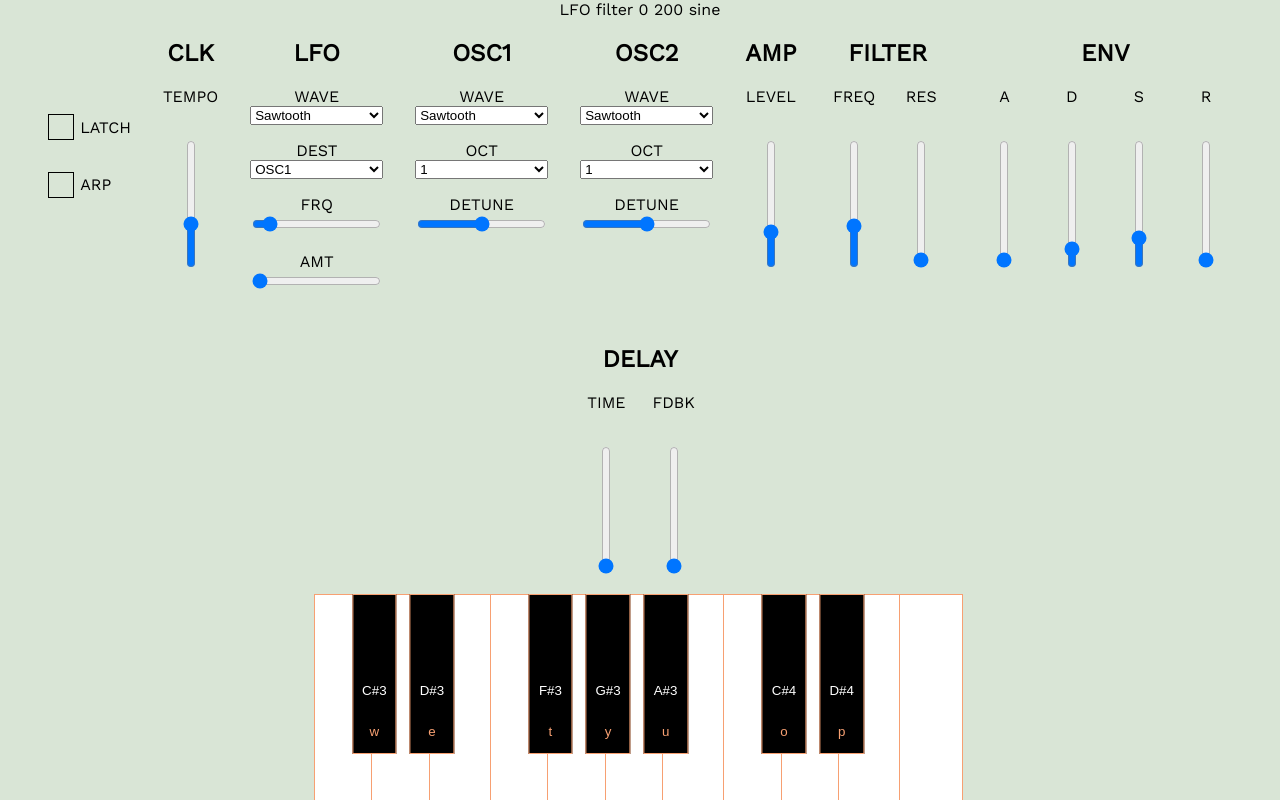
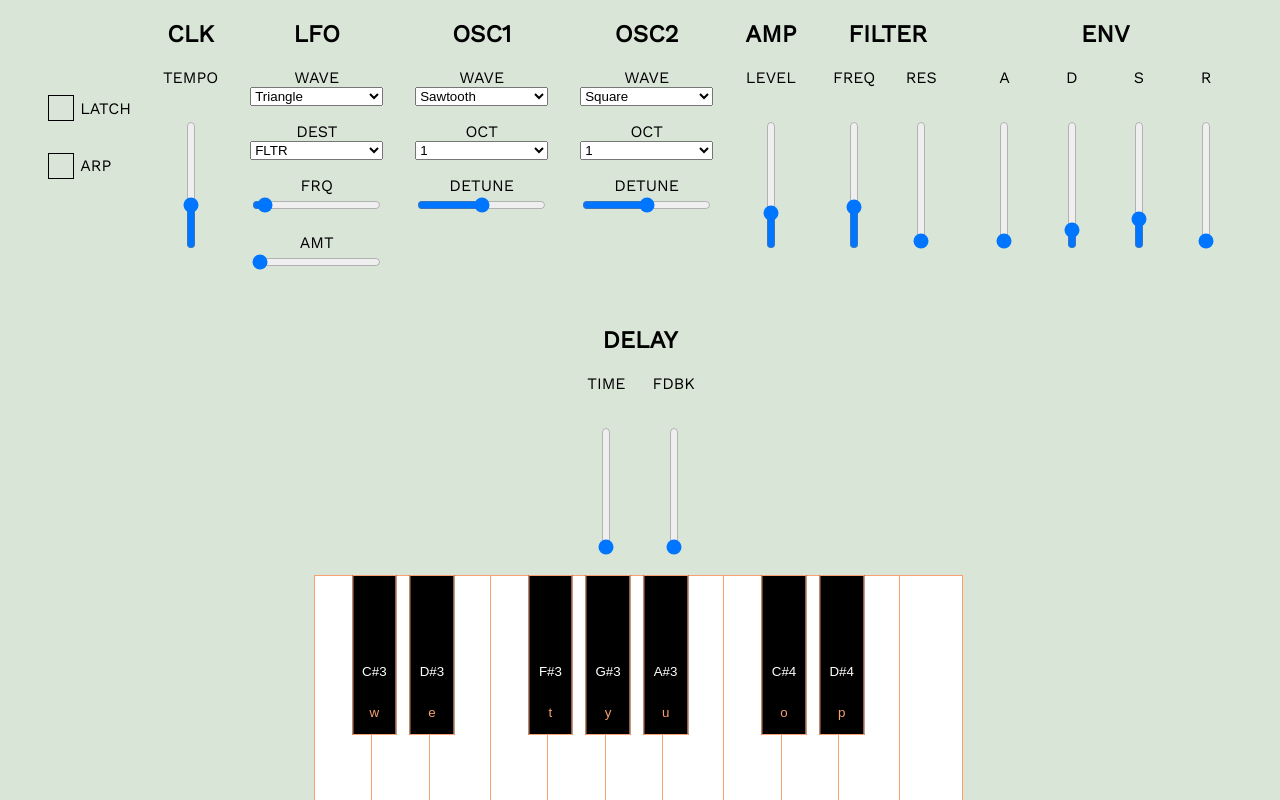
Before and after one commit to cicadasound/hello-synthesizer, a React (Create React App) app: page / in a window 1280 px wide. Shown: the top 800 px of the page. Built offline with nearby package versions, Linux system fonts and the light colour scheme.

Commit message:
Adding LFO

```diff
--- a/src/components/Clock.js
+++ b/src/components/Clock.js
@@ -21,7 +21,7 @@ export function Clock({clock, title, onChange}) {
             max="240"
             step="1"
             value={clock.tempo}
-            onChange={(event) => handleChange('tempo', event.target.value)}
+            onChange={(value) => handleChange('tempo', value)}
           />
         </div>
       </div>
--- a/src/components/Delay.js
+++ b/src/components/Delay.js
@@ -20,7 +20,7 @@ export function Delay({title, delay, onChange}) {
             max="1"
             step="0.1"
             value={delay.time}
-            onChange={(event) => handleChange('time', event.target.value)}
+            onChange={(value) => handleChange('time', value)}
             vertical
           />
         </div>
@@ -31,7 +31,7 @@ export function Delay({title, delay, onChange}) {
             max="1"
             step="0.1"
             value={delay.feedback}
-            onChange={(event) => handleChange('feedback', event.target.value)}
+            onChange={(value) => handleChange('feedback', value)}
             vertical
           />
         </div>
--- a/src/components/Filter.js
+++ b/src/components/Filter.js
@@ -21,7 +21,7 @@ export function Filter({title, filter, onChange}) {
             max="5000"
             step="100"
             value={filter.frequency}
-            onChange={(event) => handleChange('frequency', event.target.value)}
+            onChange={(value) => handleChange('frequency', value)}
           />
         </div>
         <div className="control">
@@ -32,7 +32,7 @@ export function Filter({title, filter, onChange}) {
             max="10"
             step="0.5"
             value={filter.q}
-            onChange={(event) => handleChange('q', event.target.value)}
+            onChange={(value) => handleChange('q', value)}
           />
         </div>
       </div>
--- a/src/components/LFO.js
+++ b/src/components/LFO.js
@@ -9,6 +9,36 @@ export function LFO({title, lfo, onChange}) {
     onChange(newLFO);
   };
 
+  const waveOptions = [
+    {
+      name: 'Triangle',
+      value: 'triangle',
+    },
+    {
+      name: 'Sine',
+      value: 'sine',
+    },
+    {
+      name: 'Square',
+      value: 'square',
+    },
+  ];
+
+  const destinationOptions = [
+    {
+      name: 'FLTR',
+      value: 'filter',
+    },
+    {
+      name: 'OSC1',
+      value: 'osc1',
+    },
+    {
+      name: 'OSC2',
+      value: 'osc2',
+    },
+  ];
+
   return (
     <section className="controls-section">
       <h2>{title}</h2>
@@ -16,45 +46,53 @@ export function LFO({title, lfo, onChange}) {
         <div className="control">
           <label>WAVE</label>
           <select
-            selected={lfo.type}
+            value={lfo.type}
             onChange={(event) => handleChange('type', event.target.value)}
           >
-            <option value="sawtooth">Sawtooth</option>
-            <option value="square">Square</option>
-            <option value="sine">Sine</option>
+            {waveOptions.map(({value, name}) => {
+              return (
+                <option key={value} value={value}>
+                  {name}
+                </option>
+              );
+            })}
           </select>
         </div>
         <div className="control">
           <label>DEST</label>
           <select
-            selected={lfo.destination}
+            value={lfo.destination}
             onChange={(event) =>
               handleChange('destination', event.target.value)
             }
           >
-            <option value="osc1">OSC1</option>
-            <option value="osc2">OSC2</option>
-            <option value="filter">FLTR</option>
+            {destinationOptions.map(({value, name}) => {
+              return (
+                <option key={value} value={value}>
+                  {name}
+                </option>
+              );
+            })}
           </select>
         </div>
         <div className="control">
           <label>FRQ</label>
           <RangeSlider
-            min="20"
-            max="2000"
-            step="20"
+            min="0.1"
+            max="20"
+            step="0.1"
             value={lfo.frequency}
-            onChange={(event) => handleChange('frequency', event.target.value)}
+            onChange={(value) => handleChange('frequency', value)}
           />
         </div>
         <div className="control">
           <label>AMT</label>
           <RangeSlider
             min="0"
-            max="1"
-            step="0.05"
+            max="10000"
+            step="100"
             value={lfo.level}
-            onChange={(event) => handleChange('level', event.target.value)}
+            onChange={(value) => handleChange('level', value)}
           />
         </div>
       </div>
--- a/src/components/Oscillator.js
+++ b/src/components/Oscillator.js
@@ -9,6 +9,44 @@ export function Oscillator({title, osc, onChange}) {
     onChange(newOsc);
   };
 
+  const waveOptions = [
+    {
+      name: 'Sawtooth',
+      value: 'sawtooth',
+    },
+    {
+      name: 'Square',
+      value: 'square',
+    },
+    {
+      name: 'Sine',
+      value: 'sine',
+    },
+    {
+      name: 'Triangle',
+      value: 'triangle',
+    },
+  ];
+
+  const octaveOptions = [
+    {
+      name: '1',
+      value: '1',
+    },
+    {
+      name: '2',
+      value: '2',
+    },
+    {
+      name: '3',
+      value: '3',
+    },
+    {
+      name: '4',
+      value: '4',
+    },
+  ];
+
   return (
     <section className="controls-section">
       <h2>{title}</h2>
@@ -16,24 +54,31 @@ export function Oscillator({title, osc, onChange}) {
         <div className="control">
           <label>WAVE</label>
           <select
-            selected={osc.type}
+            value={osc.type}
             onChange={(event) => handleChange('type', event.target.value)}
           >
-            <option value="sawtooth">Sawtooth</option>
-            <option value="square">Square</option>
-            <option value="sine">Sine</option>
+            {waveOptions.map(({value, name}) => {
+              return (
+                <option key={value} value={value}>
+                  {name}
+                </option>
+              );
+            })}
           </select>
         </div>
         <div className="control">
           <label>OCT</label>
           <select
-            selected={osc.octave}
+            value={osc.octave}
             onChange={(event) => handleChange('octave', event.target.value)}
           >
-            <option value="1">1</option>
-            <option value="2">2</option>
-            <option value="3">3</option>
-            <option value="4">4</option>
+            {octaveOptions.map(({value, name}) => {
+              return (
+                <option key={value} value={value}>
+                  {name}
+                </option>
+              );
+            })}
           </select>
         </div>
         <div className="control">
@@ -43,7 +88,7 @@ export function Oscillator({title, osc, onChange}) {
             max="12"
             step="0.5"
             value={osc.detune}
-            onChange={(event) => handleChange('detune', event.target.value)}
+            onChange={(value) => handleChange('detune', value)}
           />
         </div>
       </div>
--- a/src/components/RangeSlider.js
+++ b/src/components/RangeSlider.js
@@ -1,42 +1,50 @@
-import React, {useRef} from 'react';
+import React, {useRef, useEffect} from 'react';
 import classnames from 'classnames';
 
 export function RangeSlider({value, onChange, vertical, ...rest}) {
-  const hovered = useRef(false);
+  const sliderRef = useRef(null);
+
+  useEffect(() => {
+    const handleWheel = (event) => {
+      const delta = vertical ? event.deltaY : event.deltaX;
+      const step = Number.parseFloat(event.target.step);
+      const newValue =
+        delta < 0
+          ? event.target.valueAsNumber + step
+          : event.target.valueAsNumber - step;
+      onChange(newValue);
+      event.stopPropagation();
+      event.preventDefault();
+    };
+
+    if (sliderRef && sliderRef.current) {
+      sliderRef.current.addEventListener('wheel', handleWheel, {
+        passive: false,
+      });
+      return function cleanup() {
+        sliderRef.current.removeEventListener('wheel', handleWheel, {
+          passive: false,
+        });
+      };
+    }
+  }, []);
+
+  const handleChange = (event) => {
+    onChange(event.target.valueAsNumber);
+  };
+
   const className = classnames('range-container', {
     'range-container--vertical': vertical,
   });
 
-  const handleMouseEnter = (event) => {
-    hovered.current = true;
-  };
-
-  const handleMouseLeave = (event) => {
-    hovered.current = false;
-  };
-
-  const handleWheel = (event) => {
-    const step = Number.parseFloat(event.target.step);
-    if (event.deltaY < 0) {
-      event.target.valueAsNumber += step;
-    } else {
-      event.target.valueAsNumber -= step;
-    }
-    event.preventDefault();
-  };
-
   return (
-    <div
-      className={className}
-      onMouseEnter={handleMouseEnter}
-      onMouseLeave={handleMouseLeave}
-    >
+    <div className={className}>
       <input
         type="range"
         {...rest}
         value={value}
-        onChange={onChange}
-        onWheel={handleWheel}
+        onChange={handleChange}
+        ref={sliderRef}
       />
     </div>
   );
--- a/src/components/Synth.js
+++ b/src/components/Synth.js
@@ -15,10 +15,10 @@ import KEYS from '../data/KEYS';
 
 const DEFAULTS = {
   lfo: {
-    frequency: 200,
+    frequency: 1,
     level: 0,
     destination: 'filter',
-    type: 'sine',
+    type: 'triangle',
   },
   osc1: {
     type: 'sawtooth',
@@ -26,7 +26,7 @@ const DEFAULTS = {
     octave: 1,
   },
   osc2: {
-    type: 'sawtooth',
+    type: 'square',
     detune: 0,
     octave: 1,
   },
@@ -82,6 +82,8 @@ export const Synth = () => {
     const synth = document.getElementById('synth');
     synth.focus();
   }, []);
+
+  console.log(lfo);
 
   useEffect(() => {
     // Initialize main gain control
@@ -177,6 +179,13 @@ export const Synth = () => {
   };
 
   const handleLFOChange = (newLFO) => {
+    if (lfo.destination !== newLFO.destination) {
+      lfoGainRef.current.disconnect();
+
+      if (newLFO.destination === 'filter') {
+        lfoGainRef.current.connect(filterRef.current.frequency);
+      }
+    }
     if (lfoGainRef.current.gain.value !== newLFO.level) {
       lfoGainRef.current.gain.value = newLFO.level;
     }
@@ -253,6 +262,9 @@ export const Synth = () => {
       audioContext.current.currentTime
     );
     oscillator1.frequency.value = frequency * osc1.octave;
+    if (lfo.destination === 'osc1') {
+      lfoGainRef.current.connect(oscillator1.detune);
+    }
     oscillator1.start();
     const oscillator2 = audioContext.current.createOscillator();
     oscillator2.type = osc2.type;
@@ -261,12 +273,15 @@ export const Synth = () => {
       audioContext.current.currentTime
     );
     oscillator2.frequency.value = frequency * osc2.octave;
+    if (lfo.destination === 'osc2') {
+      lfoGainRef.current.connect(oscillator2.detune);
+    }
     oscillator2.start();
     const vca = audioContext.current.createGain();
     vca.gain.value = 0;
     vca.gain.setValueAtTime(0, audioContext.current.currentTime);
     vca.gain.linearRampToValueAtTime(
-      1,
+      0.1,
       audioContext.current.currentTime + envelope.attack
     );
     vca.gain.linearRampToValueAtTime(
@@ -371,9 +386,6 @@ export const Synth = () => {
       onKeyDown={handleKeyDown}
       tabIndex={0}
     >
-      <div>
-        LFO {lfo.destination} {lfo.level} {lfo.frequency} {lfo.type}
-      </div>
       <div className="synth__controls">
         <section className="controls-section">
           <div className="latch-group">
```
Also changed, not shown: src/components/Amp.js (+5 -5 lines), src/components/Envelope.js (+4 -4 lines).
